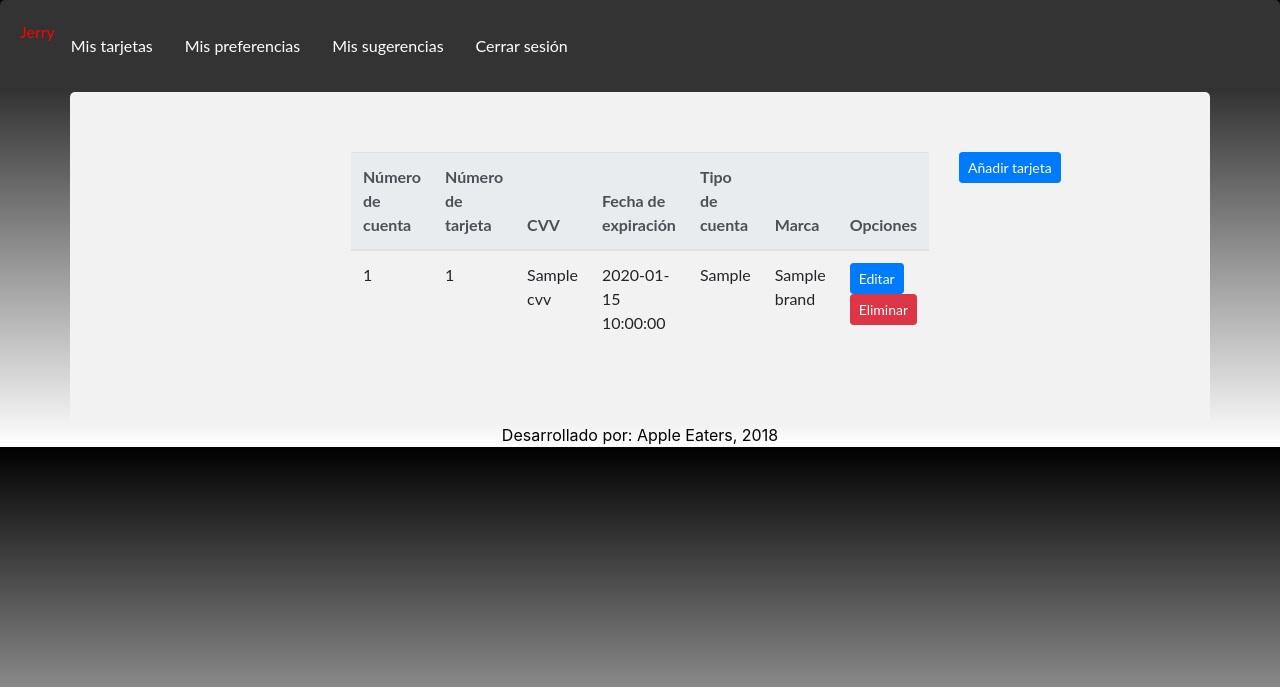
After one commit to ricardoperezf/Jerry, a Flask app: template jerry/templates/myCards.html in a window 1280 px wide. The commit adds this page. Shown: the top 687 px of the page. Run offline with Flask 2, Linux system fonts and the light colour scheme; the template is opened without the code that fills it: most values are stand-ins (such as "Sample title", 1, 10 or a date in 2020); some libraries are stand-ins or nearby versions.

Commit message:
Ready get and post cards funcionality

```diff
--- a/jerry/models/Preference.py
+++ b/jerry/models/Preference.py
@@ -17,7 +17,7 @@ class Preference:
         print(preferences_list_len)
         document_values = {"category": category, "amount": amount, "term": term}
         if preferences_list_len == 0:
-            new_values = self.set_new_values(0, 1)
+            new_values = self.set_new_values(0, 1, document_values)
             collection.update_one(username_information, new_values, document_values)
             return "Inserted"
         else:
--- a/jerry/templates/index.html
+++ b/jerry/templates/index.html
@@ -12,7 +12,7 @@
 
 <div class="topnav">
     <p>Jerry</p>
-    <a href="{{ url_for('add_cards') }}">Mis tarjetas</a>
+    <a href="{{ url_for('get_my_cards') }}">Mis tarjetas</a>
     <a href="{{ url_for('get_preferences') }}">Mis preferencias</a>
     <a href="#">Mis sugerencias</a>
     <a href="{{ url_for('signout') }}">Cerrar sesión</a>
--- /dev/null
+++ b/jerry/templates/myCards.html
@@ -0,0 +1,108 @@
+<!DOCTYPE html>
+<html lang="en">
+<head>
+    <meta charset="UTF-8">
+    <link rel="stylesheet" href="{{ url_for('static', filename='estilo.css') }}">
+    <link rel="stylesheet" href="https://maxcdn.bootstrapcdn.com/bootstrap/4.0.0/css/bootstrap.min.css"
+          integrity="sha384-Gn5384xqQ1aoWXA+058RXPxPg6fy4IWvTNh0E263XmFcJlSAwiGgFAW/dAiS6JXm" crossorigin="anonymous">
+    <title>Jerry</title>
+</head>
+<body>
+<div class="topnav">
+    <p>Jerry</p>
+    <a href="{{ url_for('get_my_cards') }}">Mis tarjetas</a>
+    <a href="{{ url_for('get_preferences') }}">Mis preferencias</a>
+    <a href="#">Mis sugerencias</a>
+    <a href="{{ url_for('signout') }}">Cerrar sesión</a>
+</div>
+<div class="container">
+    <div class="row">
+        <div class="col-sm">
+
+        </div>
+        <div class="col-sm">
+            <table class="table">
+                <thead class="thead-light">
+                <tr>
+                    <th scope="col">Número de cuenta</th>
+                    <th scope="col">Número de tarjeta</th>
+                    <th scope="col">CVV</th>
+                    <th scope="col">Fecha de expiración</th>
+                    <th scope="col">Tipo de cuenta</th>
+                    <th scope="col">Marca</th>
+                    <th scope="col">Opciones</th>
+                </tr>
+                </thead>
+                <tbody>
+                {% for i in get_cards %}
+                <tr>
+                    <td>{{ i["account_number"] }}</td>
+                    <td>{{ i["card_number"] }}</td>
+                    <td>{{ i["cvv"]}}</td>
+                    <td>{{ i["expiration_date"]}}</td>
+                    <td>{{ i["account_type"]}}</td>
+                    <td>{{ i["brand"]}}</td>
+                    <td>
+                        <button type="button" class="btn btn-primary btn-sm">Editar</button>
+                        <button type="button" class="btn btn-danger btn-sm">Eliminar</button>
+                    </td>
+                </tr>
+                {% endfor %}
+                </tbody>
+            </table>
+        </div>
+        <div class="col-sm">
+            <a href="{{ url_for('get_my_cards') }}" class="btn btn-primary btn-sm" role="button"
+               aria-pressed="true" data-toggle="modal" data-target="#cardsModal">Añadir tarjeta</a>
+        </div>
+
+
+        <div class="modal fade" id="cardsModal" tabindex="-1" role="dialog" aria-labelledby="exampleModalLabel"
+             aria-hidden="true">
+            <div class="modal-dialog" role="document">
+                <div class="modal-content">
+                    <div class="modal-header">
+                        <h5 class="modal-title" id="exampleModalLabel">Añadir tarjeta</h5>
+                        <button type="button" class="close" data-dismiss="modal" aria-label="Close">
+                            <span aria-hidden="true">&times;</span>
+                        </button>
+                    </div>
+                    <div class="modal-body">
+                        <form action="http://127.0.0.1:5000/add_cards" method="POST">
+                            <div style="text-align: center;">
+                                <input name="account_number" type="text" placeholder="Número de cuenta"/>
+                                <br/>
+                                <input name="card_number" type="text" placeholder="Número de tarjeta"/>
+                                <br/>
+                                <input name="cvv" type="text" placeholder="CVV"/>
+                                <br/>
+                                <input name="expiration_date" type="text" placeholder="Fecha de expiración"/>
+                                <br/>
+                                <input name="account_type" type="text" placeholder="Tipo de cuenta"/>
+                                <br/>
+                                <input name="brand" type="text" placeholder="Marca"/>
+                                <br/>
+                                <input type="submit" value="Submit">
+                            </div>
+                        </form>
+                    </div>
+                </div>
+            </div>
+        </div>
+    </div>
+</div>
+
+<footer>
+    Desarrollado por: Apple Eaters, 2018
+</footer>
+<script src="https://code.jquery.com/jquery-3.2.1.slim.min.js"
+        integrity="sha384-KJ3o2DKtIkvYIK3UENzmM7KCkRr/rE9/Qpg6aAZGJwFDMVNA/GpGFF93hXpG5KkN"
+        crossorigin="anonymous"></script>
+<script src="https://cdnjs.cloudflare.com/ajax/libs/popper.js/1.12.9/umd/popper.min.js"
+        integrity="sha384-ApNbgh9B+Y1QKtv3Rn7W3mgPxhU9K/ScQsAP7hUibX39j7fakFPskvXusvfa0b4Q"
+        crossorigin="anonymous"></script>
+<script src="https://maxcdn.bootstrapcdn.com/bootstrap/4.0.0/js/bootstrap.min.js"
+        integrity="sha384-JZR6Spejh4U02d8jOt6vLEHfe/JQGiRRSQQxSfFWpi1MquVdAyjUar5+76PVCmYl"
+        crossorigin="anonymous"></script>
+</body>
+</html>
--- a/jerry/templates/preferences.html
+++ b/jerry/templates/myPreferences.html
@@ -10,7 +10,7 @@
 <body>
 <div class="topnav">
     <p>Jerry</p>
-    <a href="{{ url_for('add_cards') }}">Mis tarjetas</a>
+    <a href="{{ url_for('get_my_cards') }}">Mis tarjetas</a>
     <a href="{{ url_for('get_preferences') }}">Mis preferencias</a>
     <a href="#">Mis sugerencias</a>
     <a href="{{ url_for('signout') }}">Cerrar sesión</a>
@@ -18,7 +18,7 @@
 <div class="container">
     <div class="row">
         <div class="col-sm">
-            One of three columns
+
         </div>
         <div class="col-sm">
             <table class="table">
```
Also changed, not shown: jerry/controllers/html_views_redirected.py (+0 -10 lines), jerry/controllers/users.py (+30 -20 lines), jerry/models/Card.py (+34 -25 lines), jerry/templates/AñadirTarjeta.html (deleted, +0 -34 lines), jerry/templates/CambiarTarjeta.html (deleted, +0 -34 lines).
